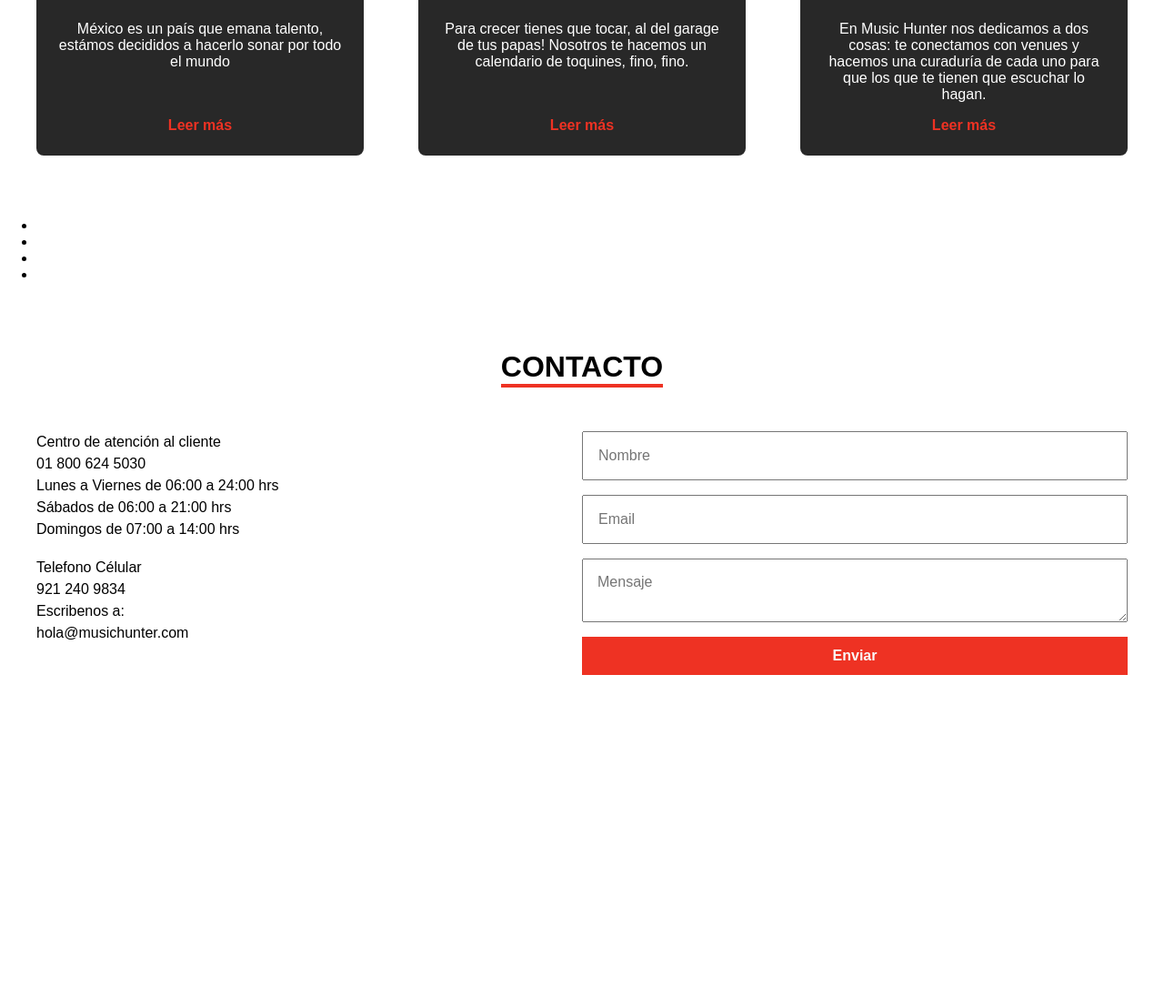
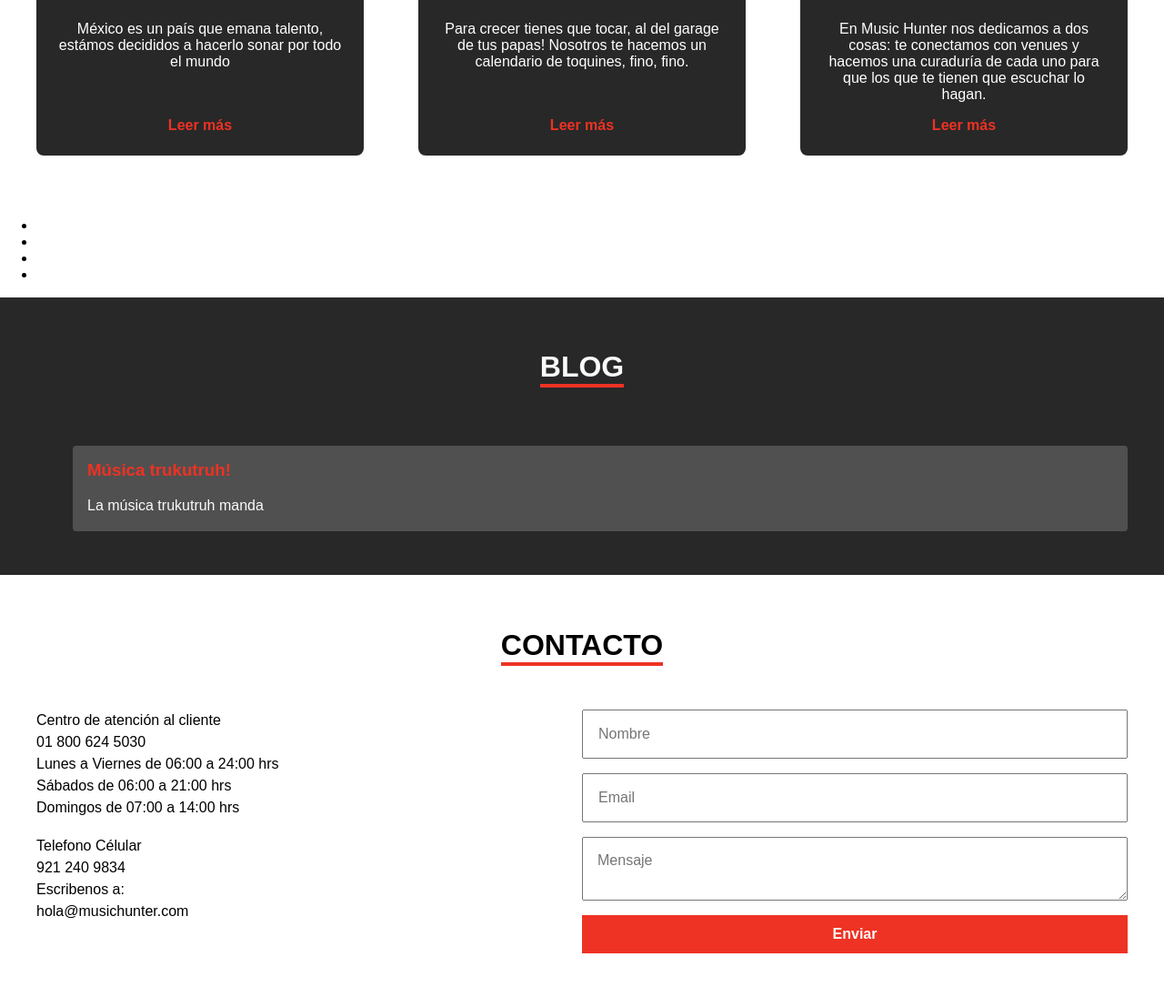
Before and after one commit to SteedMx/music-hunter, a Node project: template src/views/index.pug in a window 1280 px wide. Shown: the part 1353-2449 px from the top of the page at 91% size. Before the commit the page ends 2095 px from the top, so only its background shows below. Run offline with Node 20 templates, Linux system fonts and the light colour scheme; the template is opened without the code that fills it, so the values that code supplies are empty; style sheets or scripts are compiled from the project's sources.

Commit message:
add: blog styles

```diff
--- a/src/styles/base/colors.styl
+++ b/src/styles/base/colors.styl
@@ -4,3 +4,4 @@
 $primary-white = rgb(250, 250, 250)
 
 $primary-black = rgb(40, 40, 40)
+$secondary-black = rgb(80, 80, 80)
--- /dev/null
+++ b/src/styles/components/blog.styl
@@ -0,0 +1,56 @@
+.Blog
+  background-color $primary-black
+  width 100%
+
+  display block
+  margin 0
+  padding 0
+
+  &Container
+    width 1200px
+
+    display block
+    margin 0 auto
+    padding 2rem 0
+
+  &Header
+    color $primary-white
+    text-align center
+
+  &Title
+    border-bottom 4px solid $primary-red
+    font-size 2rem
+
+    display inline-block
+    margin-bottom 3rem
+
+  &Posts
+    list-style none
+
+  &Post
+    background-color $secondary-black
+    border-radius 0.25rem
+    box-sizing border-box
+
+    display block
+    padding 1rem
+
+    &Header
+      color $primary-red
+      margin-bottom 1rem
+
+    &Title
+      margin 0
+
+    &Link
+      text-decoration none
+
+      &:hover
+        cursor pointer
+        text-decoration underline
+
+    &Text
+      color $primary-white
+      line-height 1.5
+
+      margin 0
--- a/src/styles/main.styl
+++ b/src/styles/main.styl
@@ -8,3 +8,4 @@
 @require './components/banner'
 @require './components/us'
 @require './components/contact'
+@require './components/blog'
--- a/src/views/includes/blog.pug
+++ b/src/views/includes/blog.pug
@@ -1,3 +1,13 @@
 article(class='Blog')
   div(class='BlogContainer')
-    div(class='BlogPost')
+    header(class='BlogHeader')
+      h2(class='BlogTitle') BLOG
+
+    ul(class='BlogPosts')
+      li(class='BlogPost')
+        header(class='BlogPostHeader')
+          h3(class='BlogPostTitle')
+           a(class='BlogPostLink') Música trukutruh!
+
+        did(class='BlogPostBody')
+          p(class='BlogPostText') La música trukutruh manda
```
